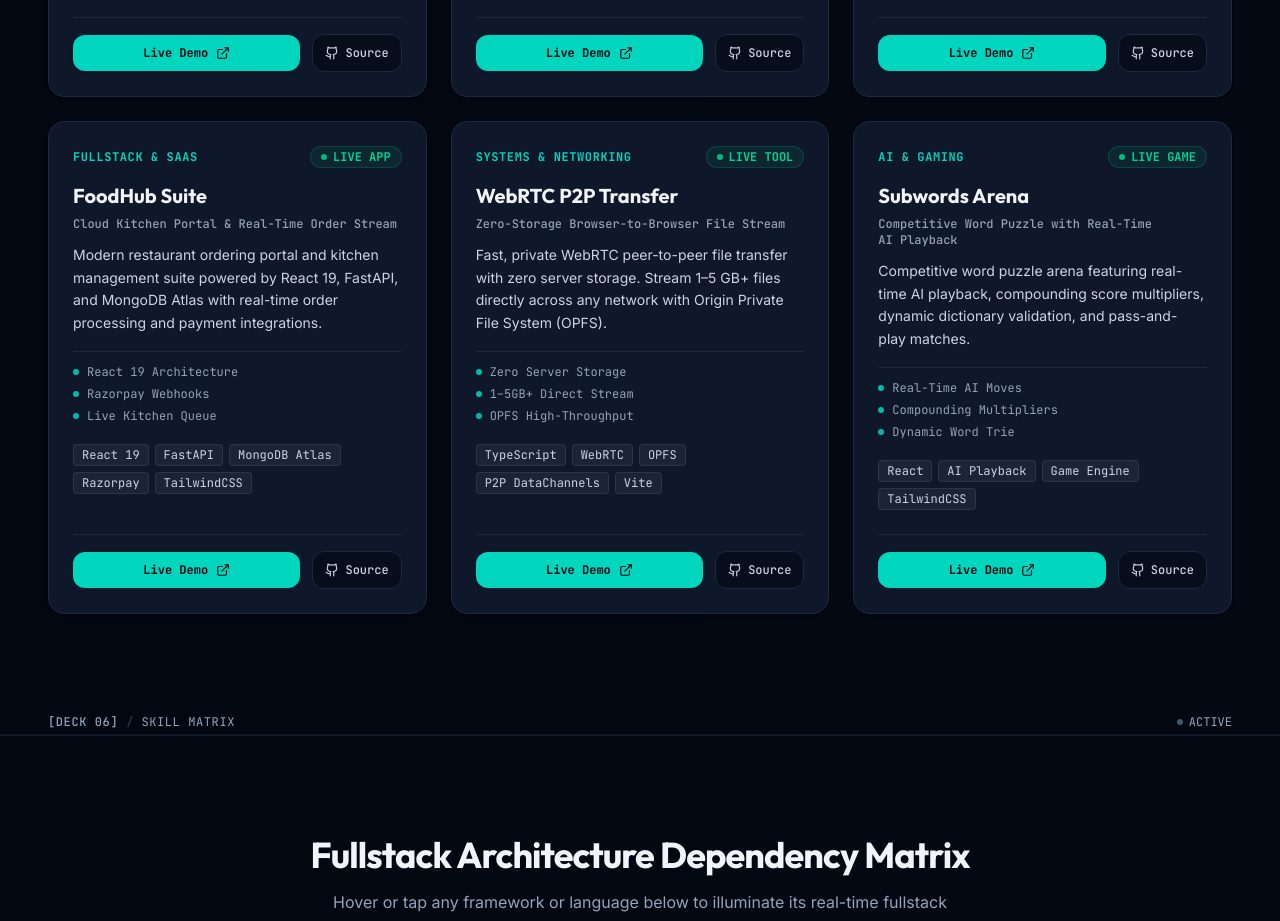
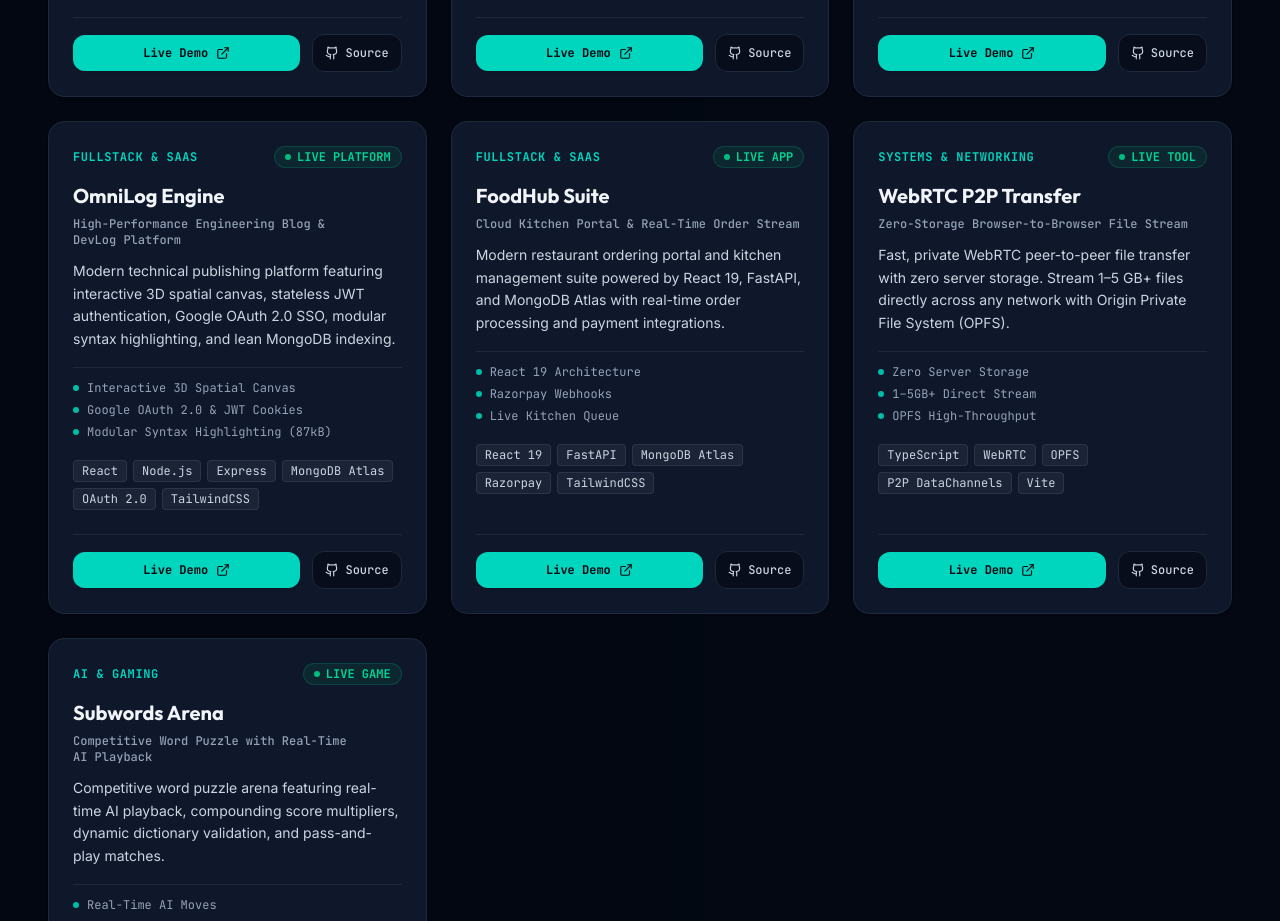
Before and after one commit to amitbora007/amit-portfolio, a React (Vite) app: page / in a window 1280 px wide. Shown: the part 6060-6981 px from the top of the page. Built offline with nearby package versions, Linux system fonts and the light colour scheme.

Commit message:
feat: add OmniLog live deployment to live projects section and console

```diff
--- a/src/components/DiagnosticConsole.jsx
+++ b/src/components/DiagnosticConsole.jsx
@@ -64,7 +64,7 @@ const queryKnowledgeBase = (query) => {
   }
 
   // 4b. Live Deployments
-  if (q.includes('live') || q.includes('apps') || q.includes('deploy') || q.includes('website') || q.includes('demo') || q.includes('testblind') || q.includes('vigilapi')) {
+  if (q.includes('live') || q.includes('apps') || q.includes('deploy') || q.includes('website') || q.includes('demo') || q.includes('testblind') || q.includes('vigilapi') || q.includes('omnilog')) {
     const list = (portfolioData.liveProjects || []).map(p => `  * ${p.title} (${p.category}): ${p.liveUrl}\n    - ${p.tagline}\n    - Stack: ${p.stack.join(', ')}`).join('\n\n');
     return `[KNOWLEDGE_BASE_HIT] Amit's Live Production Deployments:\n\n${list}`;
   }
@@ -317,9 +317,10 @@ export default function DiagnosticConsole() {
           { text: '  1. TestBlind AI: https://testblind-web.onrender.com (AI Testing & AST Mutation)', type: 'output' },
           { text: '  2. VigilAPI: https://amitbora007.github.io/vigilapi/ (Serverless Edge Health Monitor)', type: 'output' },
           { text: '  3. Executive Consulting: https://consulting-frontend.onrender.com (B2B Multi-tenant SaaS)', type: 'output' },
-          { text: '  4. FoodHub Engine: https://foodhub-frontend-13i1.onrender.com (React 19 & FastAPI)', type: 'output' },
-          { text: '  5. P2P Direct Transfer: https://p2p-file-transfer-rwec.onrender.com (WebRTC & OPFS)', type: 'output' },
-          { text: '  6. Subwords AI Arena: https://subwords-frontend.onrender.com (Competitive Word Engine)', type: 'output' },
+          { text: '  4. OmniLog Engine: https://omnilog-one.vercel.app/ (Engineering DevLog & 3D Canvas)', type: 'output' },
+          { text: '  5. FoodHub Engine: https://foodhub-frontend-13i1.onrender.com (React 19 & FastAPI)', type: 'output' },
+          { text: '  6. P2P Direct Transfer: https://p2p-file-transfer-rwec.onrender.com (WebRTC & OPFS)', type: 'output' },
+          { text: '  7. Subwords AI Arena: https://subwords-frontend.onrender.com (Competitive Word Engine)', type: 'output' },
         ]);
         break;
 
--- a/src/data/portfolioData.js
+++ b/src/data/portfolioData.js
@@ -178,6 +178,19 @@ export const portfolioData = {
       highlights: ['Executive Client Intake', 'JWT Security Model', 'FastAPI Microservice']
     },
     {
+      id: 'omnilog',
+      title: 'OmniLog Engine',
+      category: 'fullstack',
+      categoryLabel: 'Fullstack & SaaS',
+      tagline: 'High-Performance Engineering Blog & DevLog Platform',
+      description: 'Modern technical publishing platform featuring interactive 3D spatial canvas, stateless JWT authentication, Google OAuth 2.0 SSO, modular syntax highlighting, and lean MongoDB indexing.',
+      liveUrl: 'https://omnilog-one.vercel.app/',
+      githubUrl: 'https://github.com/amitbora007/omnilog',
+      stack: ['React', 'Node.js', 'Express', 'MongoDB Atlas', 'OAuth 2.0', 'TailwindCSS'],
+      badge: 'LIVE PLATFORM',
+      highlights: ['Interactive 3D Spatial Canvas', 'Google OAuth 2.0 & JWT Cookies', 'Modular Syntax Highlighting (87kB)']
+    },
+    {
       id: 'restaurant',
       title: 'FoodHub Suite',
       category: 'fullstack',
```
